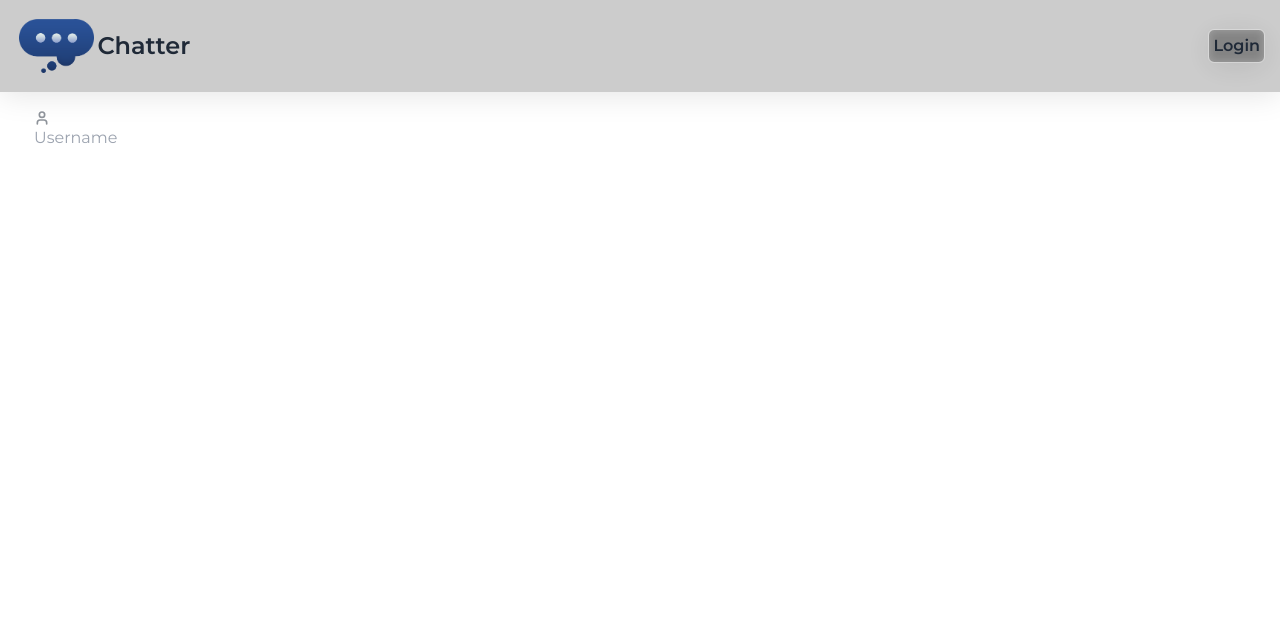
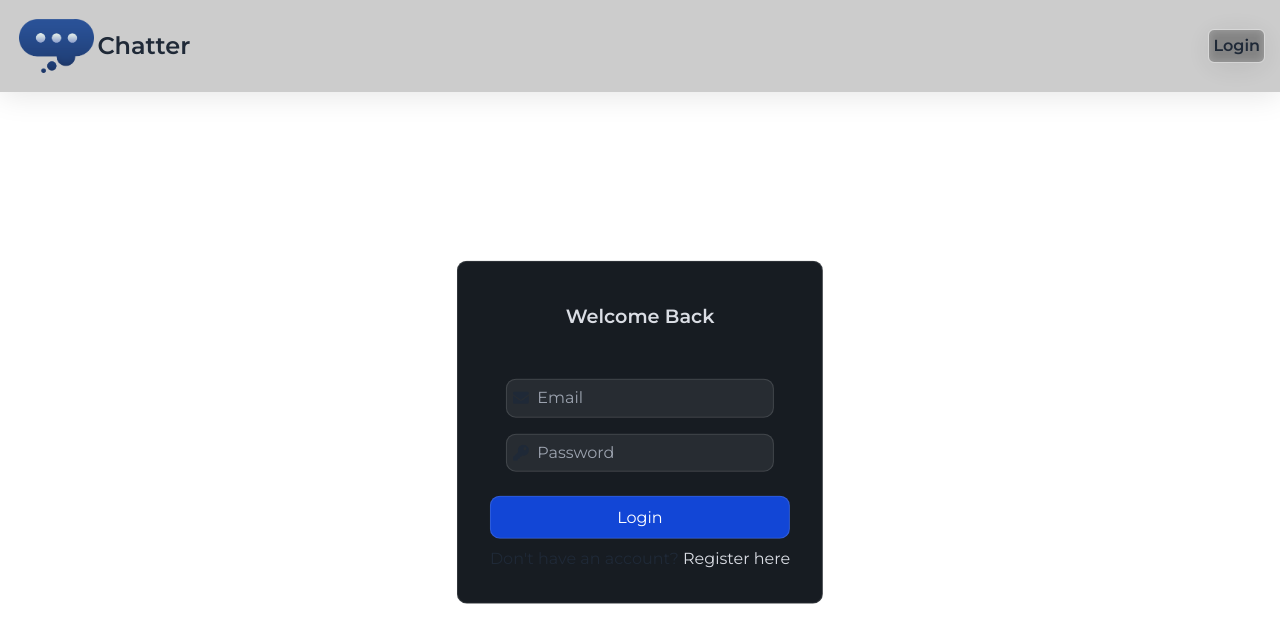
Before and after one commit to freecat99/ChatApp, a React app in the folder frontend/: page /login in a window 1280 px wide. Before the commit this address led to /register. Shown: the top 642 px of the page. Built offline with nearby package versions, Linux system fonts and the light colour scheme; no server answers; the HTML template or start-up script is replaced by a standard one.

Commit message:
Register and login page

```diff
--- a/frontend/package.json
+++ b/frontend/package.json
@@ -13,6 +13,7 @@
     "react": "^19.1.1",
     "react-dom": "^19.1.1",
     "react-hot-toast": "^2.6.0",
+    "react-icons": "^5.5.0",
     "react-router-dom": "^7.9.3",
     "zustand": "^5.0.8"
   },
--- a/frontend/src/App.jsx
+++ b/frontend/src/App.jsx
@@ -24,11 +24,11 @@ function App() {
         <Navbar/>
 
         <Routes>
-          <Route path='/' element={authUser?<Home/>:<Navigate to = '/login'/>}/>
-          <Route path='/home' element={authUser?<Home/>:<Navigate to = '/login'/>}/>
-          <Route path='/login' element={authUser?<Login/>:<Navigate to = '/register'/>}/>
-          <Route path='/register' element={!authUser?<Register/>:<Navigate to = '/login'/>}/>
-          <Route path='/profile' element={authUser?<Profile/>:<Navigate to = '/login'/>}/>
+          <Route path='/' element={<Home/>}/>
+          <Route path='/home' element={<Home/>}/>
+          <Route path='/login' element={<Login/>}/>
+          <Route path='/register' element={<Register/>}/>
+          <Route path='/profile' element={<Profile/>}/>
           <Route path='*' element={<NotFound/>}/>
         </Routes>
 
--- a/frontend/src/Pages/Login.jsx
+++ b/frontend/src/Pages/Login.jsx
@@ -1,9 +1,25 @@
 import React from 'react'
+import { useNavigate } from 'react-router-dom'
+import { FaEnvelope, FaKey } from "react-icons/fa"
 
 const Login = () => {
+  const navigate = useNavigate();
   return (
-    <div>
-      Login
+    <div className='container register'>
+      <legend>Welcome Back</legend>
+      <form action="">
+        <label htmlFor="email input">
+          <div className="icon"><FaEnvelope /></div>
+          <input type="email" name="email" id="email" placeholder='Email' required />
+        </label>
+        <label htmlFor="password input">
+          <div className="icon"><FaKey /></div>
+          <input type="password" name="password" id="password" placeholder='Password' required />
+        </label>
+        <button type="submit ">Login</button>
+        <p>Don't have an account? <span className="togglelog linkthis" onClick={()=>{navigate('/register')}}>Register here</span></p>
+      </form>
+
     </div>
   )
 }
--- a/frontend/src/Pages/Register.jsx
+++ b/frontend/src/Pages/Register.jsx
@@ -1,31 +1,28 @@
 import React from 'react'
+import { useNavigate } from 'react-router-dom'
+import { FaUser, FaEnvelope, FaKey } from "react-icons/fa"
 
 const Register = () => {
+  const navigate = useNavigate();
   return (
-    <div className='register'>
-      <label className="input validator">
-  <svg className="h-[1em] opacity-50" xmlns="http://www.w3.org/2000/svg" viewBox="0 0 24 24">
-    <g
-      strokeLinejoin="round"
-      strokeLinecap="round"
-      strokeWidth="2.5"
-      fill="none"
-      stroke="currentColor"
-    >
-      <path d="M19 21v-2a4 4 0 0 0-4-4H9a4 4 0 0 0-4 4v2"></path>
-      <circle cx="12" cy="7" r="4"></circle>
-    </g>
-  </svg>
-  <input
-    type="text"
-    required
-    placeholder="Username"
-    pattern="[A-Za-z][A-Za-z0-9\-]*"
-    minlength="3"
-    maxlength="30"
-    title="Only letters, numbers or dash"
-  />
-</label>
+    <div className='container register'>
+      <legend>Create Account</legend>
+      <form action="">
+        <label htmlFor="name input">
+          <div className="icon"><FaUser/></div>
+          <input type="text" name="name" id="name" placeholder='Name' required />
+        </label>
+        <label htmlFor="email input">
+          <div className="icon"><FaEnvelope /></div>
+          <input type="email" name="email" id="email" placeholder='Email' required />
+        </label>
+        <label htmlFor="password input">
+          <div className="icon"><FaKey /></div>
+          <input type="password" name="password" id="password" placeholder='Password' required />
+        </label>
+        <button type="submit ">Register</button>
+        <p>Already have an account? <span className="togglelog linkthis" onClick={()=>{navigate('/login')}}>Login here</span></p>
+      </form>
 
     </div>
   )
--- a/frontend/src/index.css
+++ b/frontend/src/index.css
@@ -9,13 +9,31 @@
     box-sizing: border-box;
 
     font-family: 'Montserrat', sans-serif;
+    cursor: default;
 
 }
 
+input, button, a, .linkthis{
+    cursor: pointer;
+}
 
 body, html{
     width: 100%;
     min-height: 100vh;
+}
+
+/* remove blue shadow on autofill */
+input:-webkit-autofill,
+input:-webkit-autofill:hover,
+input:-webkit-autofill:focus,
+textarea:-webkit-autofill,
+textarea:-webkit-autofill:hover,
+textarea:-webkit-autofill:focus,
+select:-webkit-autofill,
+select:-webkit-autofill:hover,
+select:-webkit-autofill:focus {
+  -webkit-background-clip: text;
+  transition: background-color 5000s ease-in-out 0s;
 }
 
 
@@ -73,9 +91,66 @@ body, html{
 
 }
 
-.register{
-    padding: 1rem;
-    border: 1px solid white;
+
+.container{
+
+    border: 1px solid rgba(255, 255, 255, 0.125);
+    border-radius: 10px;
+    margin: 2rem auto;
+    width: fit-content;
+    padding: 2rem;
+    position: absolute;
+    left: 50%;
+    top: 50%;
+    transform: translate(-50%, -50%);
+    font-size: 1.2rem;
+    background-color: #171c22;
     display: flex;
+    flex-direction: column;
+    justify-content: center;
+    align-items: center;
+}
 
+.register legend{
+    margin: .5rem 1rem 2rem 1rem;
+    font-weight: 600;
+    color: #dadde4;
 }
+
+.register label{
+    font-size: 1rem;
+    display: flex;
+    align-items: center;
+    gap: .5rem;
+    background-color: rgba(82, 82, 82, 0.313);
+    padding: .4rem;
+    margin: 1rem;
+    border-radius: 10px;
+    background-color: #272c32;
+    border: 1px solid rgba(255, 255, 255, 0.125);
+}
+
+.register input{
+    border: none;
+    outline: none;
+    background-color: transparent;
+}
+
+.register p{
+    font-size: 1rem;
+}
+
+.register .togglelog{
+    color: #dadde4;
+}
+
+.register button{
+    width: 100%;
+    border-radius: 10px;
+    font-size: 1rem;
+    padding: .51rem;
+    background-color: rgb(18, 70, 214);
+    color: white;
+    border: 1px solid rgba(255, 255, 255, 0.125);
+    margin: .5rem 0;
+}
```
Also changed, not shown: 1 other file (tests, documents, lock files or other folders).
